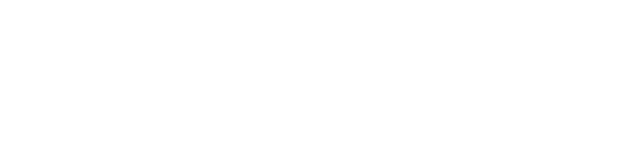
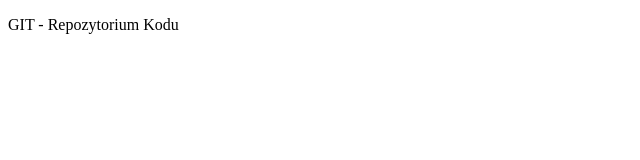
Before and after one commit to Den0702/git-zadanie2, a plain HTML site: page index.html in a window 1280 px wide. Shown: the whole page, without its empty margins (0-640 px from the left). Drawn offline with Linux system fonts and the light colour scheme.

Commit message:
Making a paragraph

```diff
--- a/index.html
+++ b/index.html
@@ -6,6 +6,6 @@
   <title>Document</title>
 </head>
 <body>
-
+  <p>GIT - Repozytorium Kodu</p>
 </body>
 </html>
```
